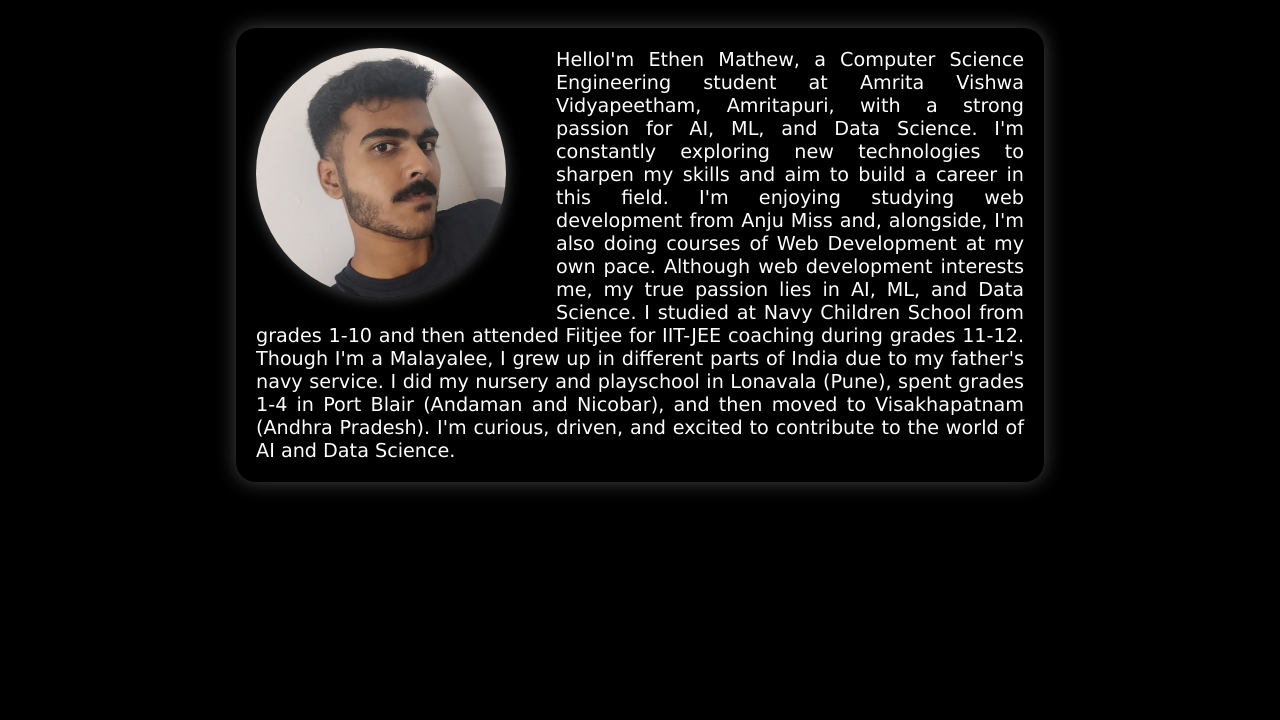
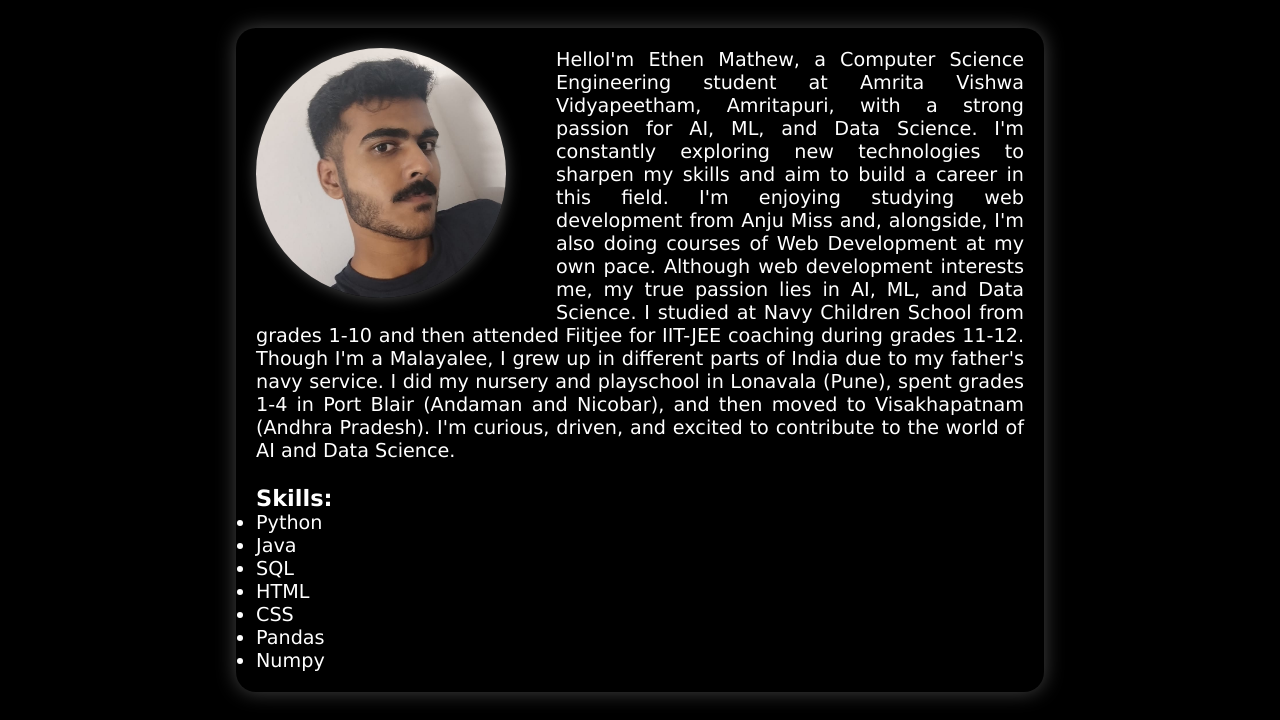
Before and after one commit to Mathewjod/about, a plain HTML site: page index.html in a window 1280 px wide. Shown: the part 80-800 px from the top of the page. Drawn offline with Linux system fonts and the light colour scheme.

Commit message:
Update index.html

```diff
--- a/index.html
+++ b/index.html
@@ -33,7 +33,18 @@
             I studied at Navy Children School from grades 1-10 and then attended Fiitjee for IIT-JEE coaching during grades 11-12. Though I'm a Malayalee, I grew up in different parts of India due to my father's navy service. I did my nursery and playschool in Lonavala (Pune), spent grades 1-4 in Port Blair (Andaman and Nicobar), and then moved to Visakhapatnam (Andhra Pradesh).
 
             I'm curious, driven, and excited to contribute to the world of AI and Data Science.</p>
+            <br><h3>Skills:</h3>
+            <ul>
+                <li>Python</li>
+                <li>Java</li>
+                <li>SQL</li>
+                <li>HTML</li>
+                <li>CSS</li>
+                <li>Pandas</li>
+                <li>Numpy</li>
+            </ul>
     </div>
+
 
 
 
```
